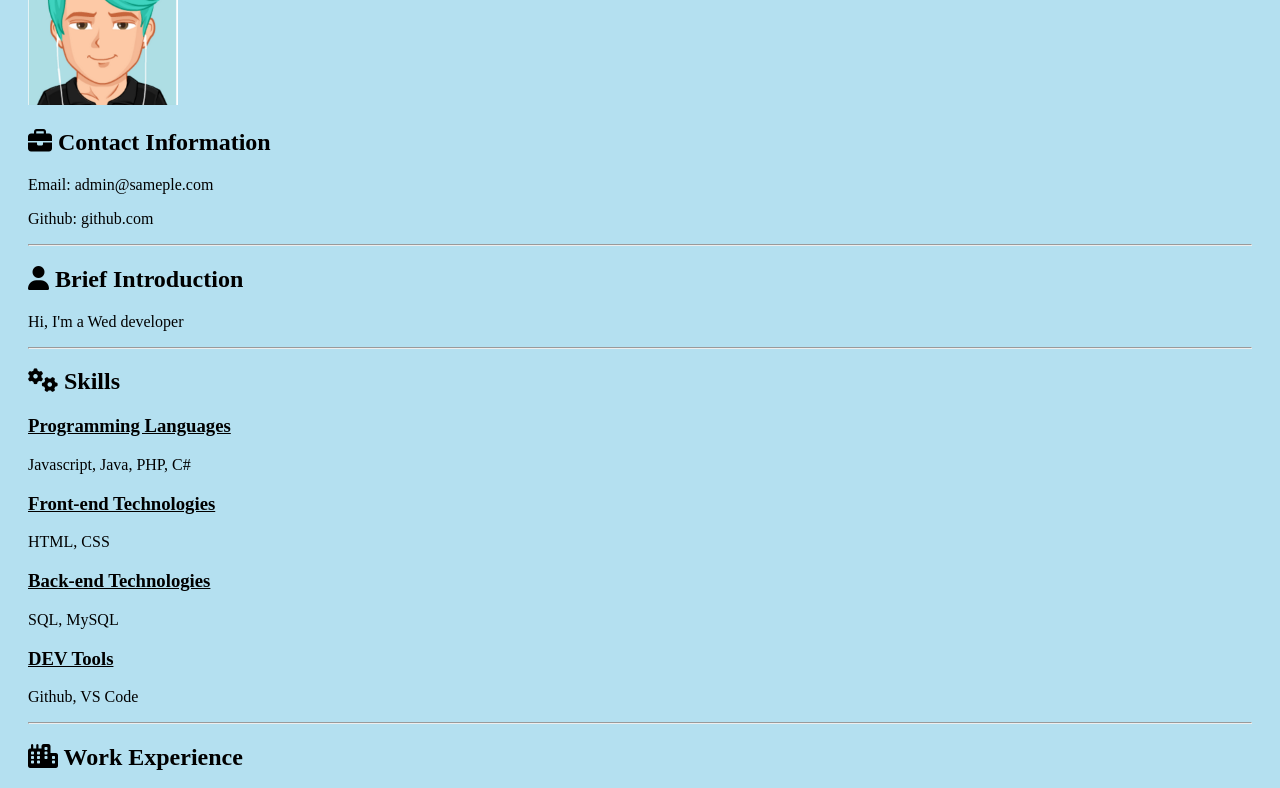
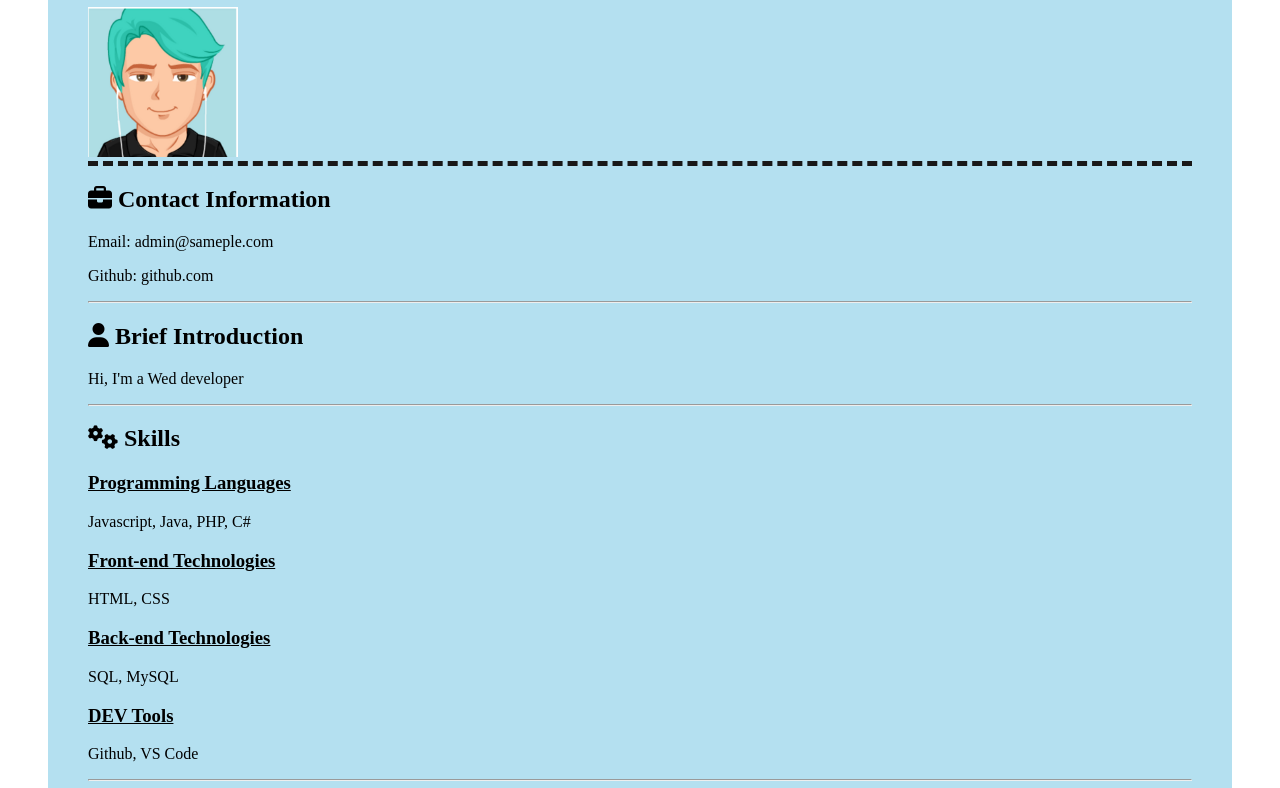
Before and after one commit to NTD567/C4EJS135, a plain HTML site: page lesson3/index.html in a window 1280 px wide. Shown: the part 153-941 px from the top of the page. Drawn offline with Linux system fonts and the light colour scheme.

Commit message:
Tai file

```diff
--- /dev/null
+++ b/lesson3/index.css
@@ -0,0 +1,9 @@
+*{
+    margin-bottom: 20;
+    padding: 0;
+    box-sizing: border-box;
+}
+::selection {
+    color: rgb(251, 246, 246);
+    background: rgb(244, 8, 8);
+  }
--- a/lesson3/index.html
+++ b/lesson3/index.html
@@ -1,12 +1,20 @@
 <!DOCTYPE html>
-<html>
+<html lang="en">
+
 <head>
+    <meta charset="UTF-8">
+    <meta http-equiv="X-UA-Compatible" content="IE=edge">
+    <meta name="viewport" content="width=device-width, initial-scale=1.0">
+    <title>Document</title>
+    <link rel="stylesheet" href="index.css">
     <script src="https://kit.fontawesome.com/e0284998c8.js" crossorigin="anonymous"></script>
-        <title>Homepage</title>
+
 </head>
-    <body style="background-color: rgba(130, 204, 231, 0.601); padding: 20px;">
+
+<body>
+    <DIV style="background-color: rgba(130, 204, 231, 0.601); padding: 40px; margin:40px;">
         <h1 style="color:red;"> NGUYEN TIEN DAT</h1>
-        <img src="./img1.png" alt="Avatar" width="150" height="150">
+        <div style="border-bottom:5px dashed rgb(25, 24, 24);"><img src="./img1.png" alt="Avatar" width="150" height="150"></div>
         <H2><i class="fa-solid fa-briefcase"></i> Contact Information</H2>
         <P>Email: admin@sameple.com</P>
         <p>Github: github.com</p>
@@ -67,6 +75,7 @@
             <li>DEF - 2020</li>
         </ul>
         <a href="./Contact.html" target="_blank">Contact me</a>
+    </DIV>
+</body>
 
-    </body>
 </html>
```
Also changed, not shown: lesson3/Contact.html (+1 -0 lines), lesson3/form.html (deleted, +0 -12 lines). Lines whose indentation alone changed are shown as unchanged.
